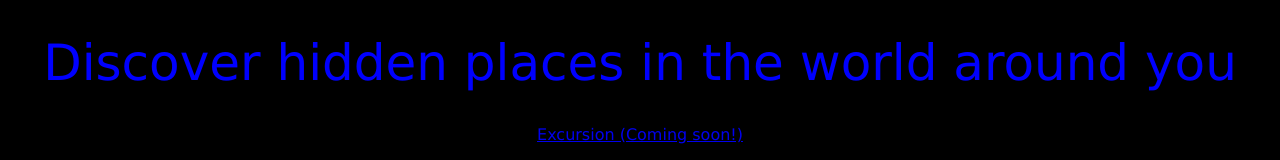
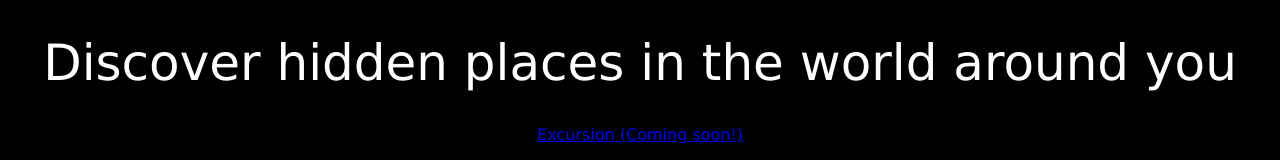
Before and after one commit to mariellaostend/Excursions2, a plain HTML site: page index.html in a window 1280 px wide. Shown: the top 160 px of the page. Drawn offline with Linux system fonts and the light colour scheme; grey boxes are pictures that could not be loaded.

Commit message:
White heading

```diff
--- a/resources/css/style.css
+++ b/resources/css/style.css
@@ -3,7 +3,7 @@ body {
   background-color: black;
 }
 h1 {
-  color: Blue;
+  color: white;
   font-family: Verdana;
   font-weight: normal;
   font-size:50px;
```
